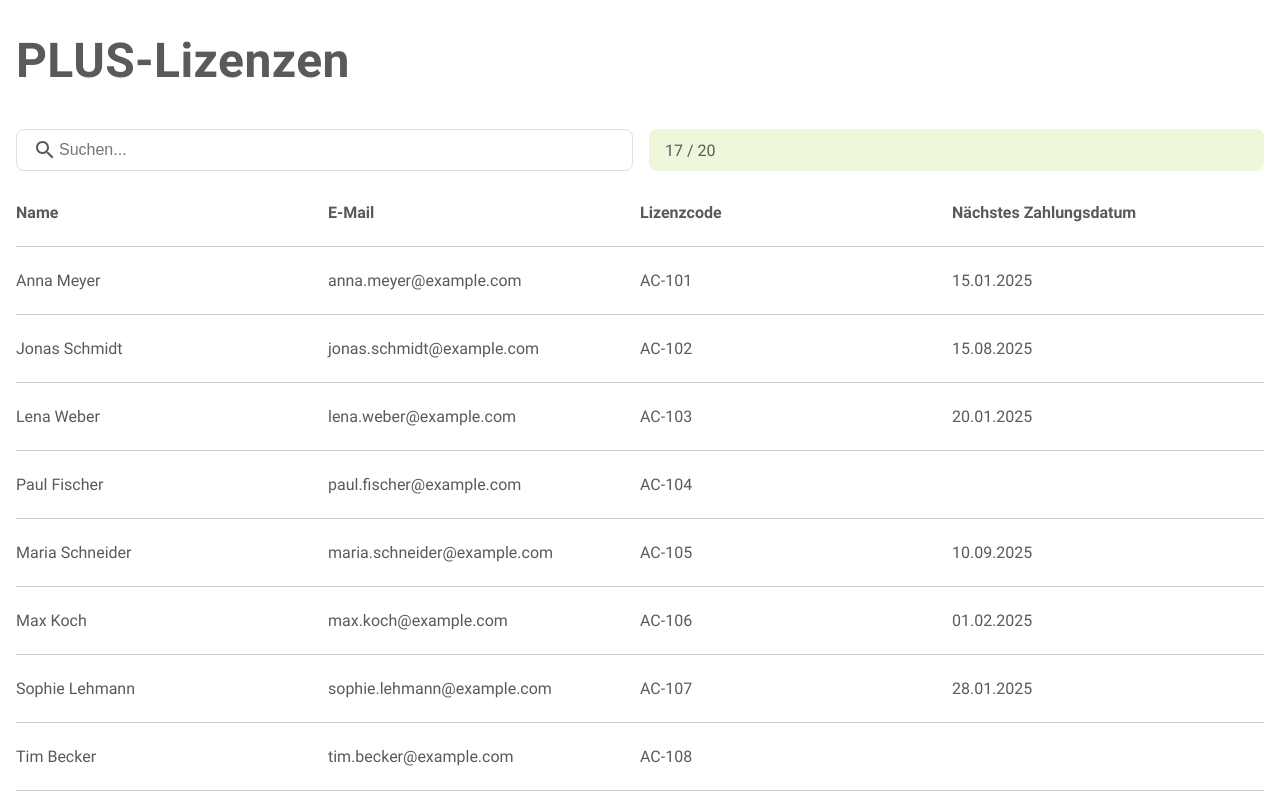
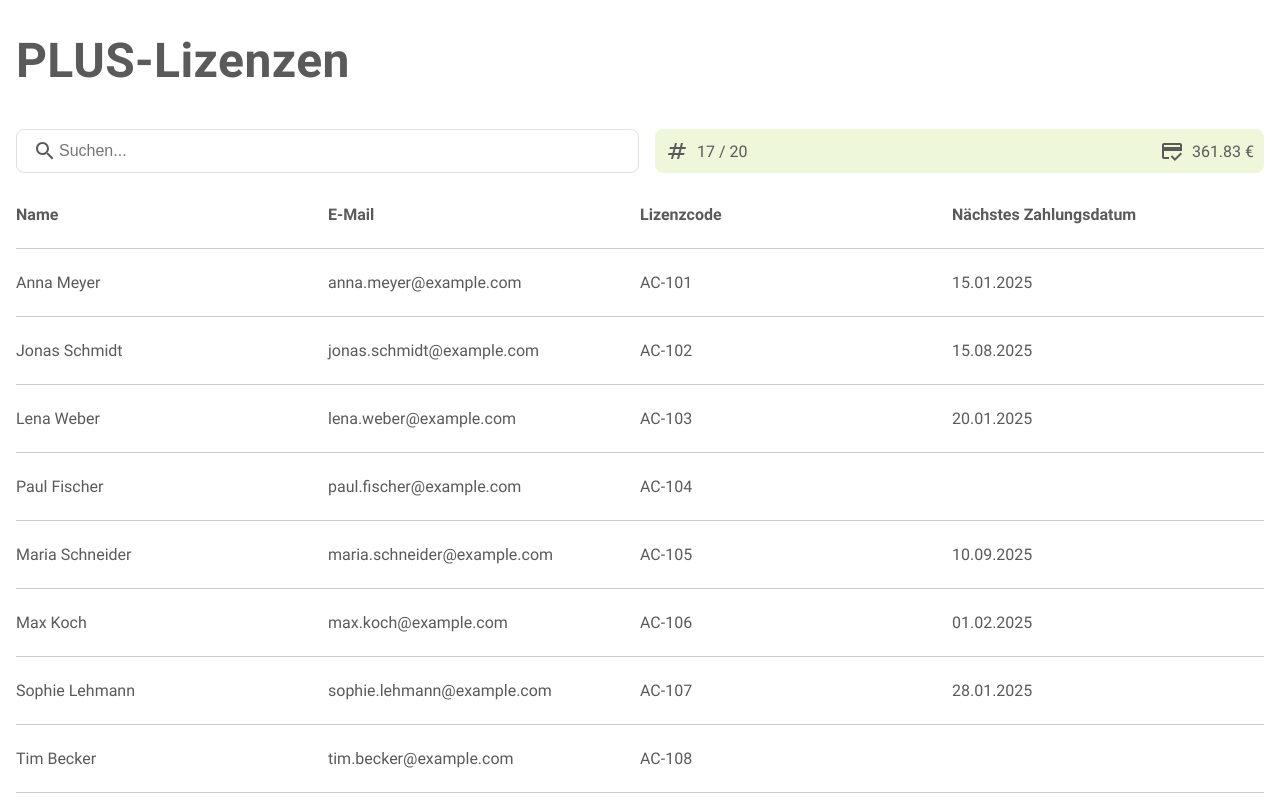
Before and after one commit to claraw-19/plus, a Next.js app: page / in a window 1280 px wide. Built offline with nearby package versions, Linux system fonts and the light colour scheme.

Commit message:
add monthly paying volume kpi

```diff
--- a/components/Plus/Kpi.jsx
+++ b/components/Plus/Kpi.jsx
@@ -1,15 +1,23 @@
 import styled from "styled-components";
+import NumbersIcon from "@mui/icons-material/Numbers";
+import CreditScoreIcon from "@mui/icons-material/CreditScore";
 
 export default function KPI({ users }) {
   const Styled = {
     KpiWrapper: styled.div`
       display: flex;
-      flex-direction: row;
-      align-items: center;
-      padding: 0.5rem 1rem;
       border-radius: 0.5rem;
       width: 100%;
       background-color: ${({ theme }) => theme.colors.schullv4};
+      justify-content: space-between;
+      align-items: center;
+      padding: 10px;
+    `,
+
+    IconTextWrapper: styled.div`
+      display: flex;
+      align-items: center;
+      gap: 8px;
     `,
   };
   const totalUsers = users.length;
@@ -18,9 +26,26 @@ export default function KPI({ users }) {
     (user) => user.status === "active"
   ).length;
 
+  const payingVolumeMonthly = users.reduce((total, user) => {
+    if (user.status === "active") {
+      const price = parseFloat(user.price.replace(",", "."));
+      return total + price;
+    }
+    return total;
+  }, 0);
+
   return (
-    <Styled.KpiWrapper>
-      {totalActiveUsers} / {totalUsers}
-    </Styled.KpiWrapper>
+    <>
+      <Styled.KpiWrapper>
+        <Styled.IconTextWrapper>
+          <NumbersIcon />
+          {totalActiveUsers} / {totalUsers}
+        </Styled.IconTextWrapper>
+        <Styled.IconTextWrapper>
+          <CreditScoreIcon />
+          {Math.round(payingVolumeMonthly * 100) / 100} €
+        </Styled.IconTextWrapper>
+      </Styled.KpiWrapper>
+    </>
   );
 }
```
